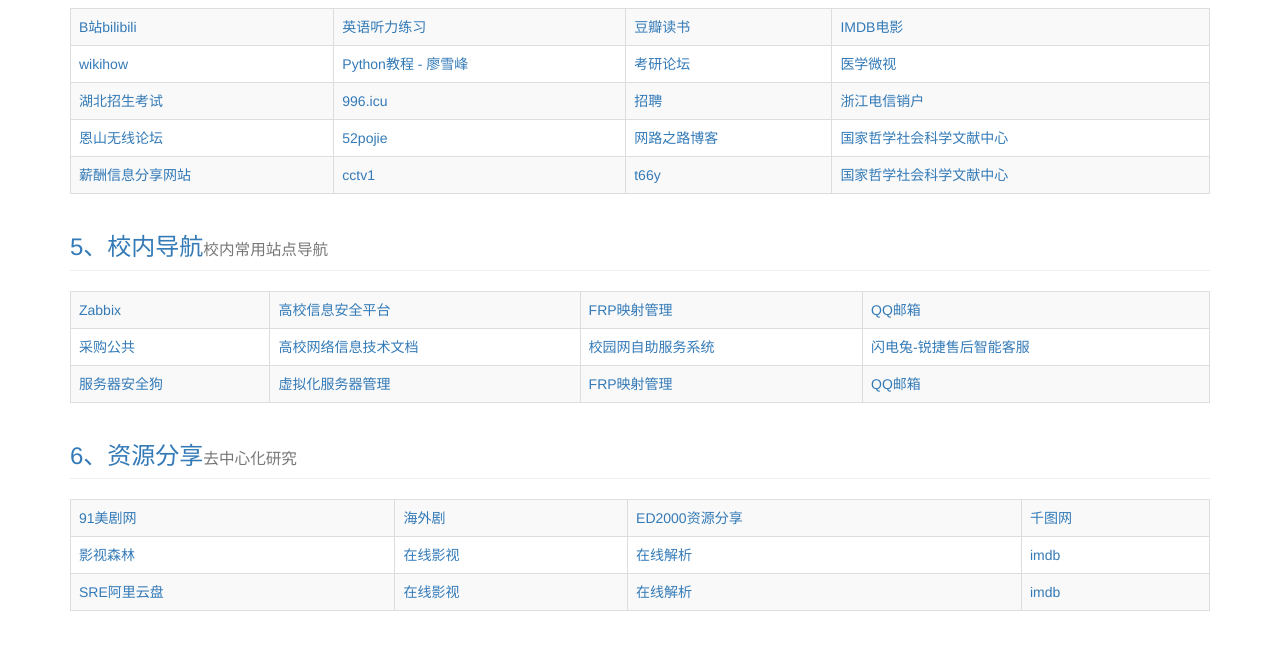
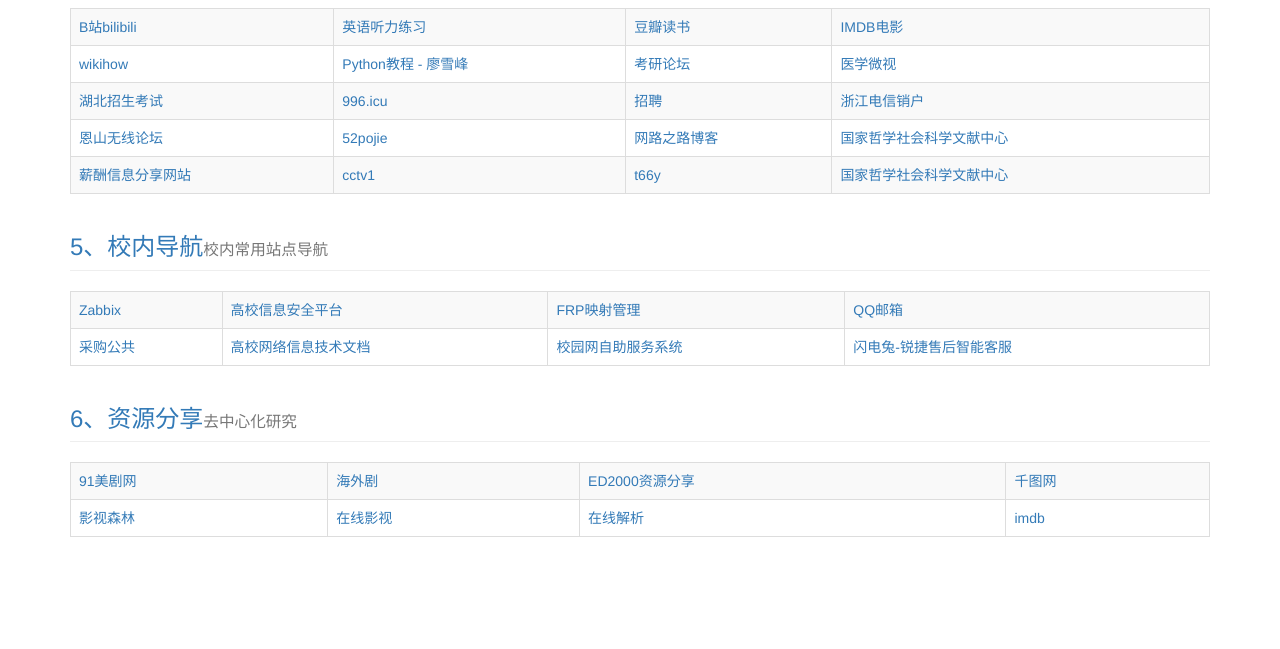
Before and after one commit to link0502/link0502.github.io, a plain HTML site: page index.html in a window 1280 px wide. Shown: the part 739-1388 px from the top of the page. Drawn offline with Linux system fonts and the light colour scheme.

Commit message:
Update index.html

```diff
--- a/index.html
+++ b/index.html
@@ -81,7 +81,7 @@ min-height: 40px;
             <td><a target="_blank"  href="http://pan.ewwe.net:81/s/YCRe5q8WqYjY5xT">文件传送</a></td>
             <td><a target="_blank"  href="https://pr4g9tpnfj.feishu.cn/wiki/space/7055605989143232513?ccm_open_type=lark_wiki_spaceLink">飞书技术文档</a></td>
             <td><a target="_blank"  href="http://www.zhihu.com">zhihu</a></td>
-            <td><a target="_blank"  href="https://www.yinxiang.com/everhub/personal/5EOhQEWop60EsIJILdlzJw">印象笔记个人主页</a></td>
+            <td><a target="_blank"  href="https://mail.qq.com/" >QQ邮箱</a></td>
             </tr>
         </tbody>
     </table>
@@ -196,12 +196,6 @@ min-height: 40px;
             <td><a target="_blank"  href="http://xyw.ewwe.net:81/selfservice/" >校园网自助服务系统</a></td>
             <td><a target="_blank"  href="https://ocs.ruijie.com.cn/" >闪电兔-锐捷售后智能客服</a></td>
             </tr>
-            <tr>
-            <td><a target="_blank"  href="http://www.safedog.cn/" >服务器安全狗</a></td>
-            <td><a target="_blank"  href="http://192.168.101.20:19888/">虚拟化服务器管理</a></td>
-            <td><a target="_blank"  href="http://111.47.32.17:7500/static/#/">FRP映射管理</a></td>
-            <td><a target="_blank"  href="https://mail.qq.com/" >QQ邮箱</a></td>
-            </tr>
         </tbody>
     </table>
 <!-- 5、资源分享 -->
@@ -219,12 +213,6 @@ min-height: 40px;
             <td><a target="_blank"  href="https://jx.yingxiangbao.cn/vip.php?url=" >在线解析</a></td>
             <td><a target="_blank"  href="http://www.imdb.cn/" >imdb</a></td>
             </tr>
-            <tr>
-            <td><a target="_blank"  href="https://pan.cnsre.cn/" >SRE阿里云盘</a></td>
-            <td><a target="_blank"  href="https://video.bqrdh.com/" >在线影视</td>
-            <td><a target="_blank"  href="https://jx.yingxiangbao.cn/vip.php?url=" >在线解析</a></td>
-            <td><a target="_blank"  href="http://www.imdb.cn/" >imdb</a></td>
-            </tr>
         </tbody>
     </table>
 </div>
```
